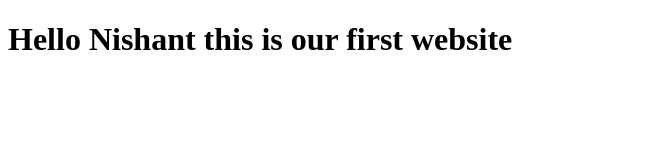
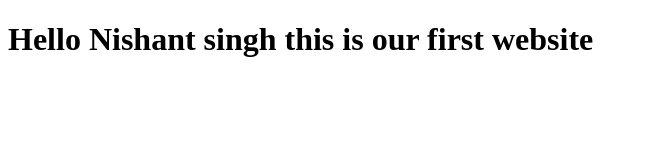
Before and after one commit to Nishant407/firstproject1, a plain HTML site: page index.html in a window 1280 px wide. Shown: the whole page, without its empty margins (0-648 px from the left). Drawn offline with Linux system fonts and the light colour scheme.

Commit message:
second commit

```diff
--- a/index.html
+++ b/index.html
@@ -9,7 +9,7 @@
         <link rel="stylesheet" href="">
     </head>
     <body>
-     <h1>Hello Nishant this is our first website</h1>
+     <h1>Hello Nishant singh this is our first website</h1>
         <script src="" async defer></script>
     </body>
 
```
